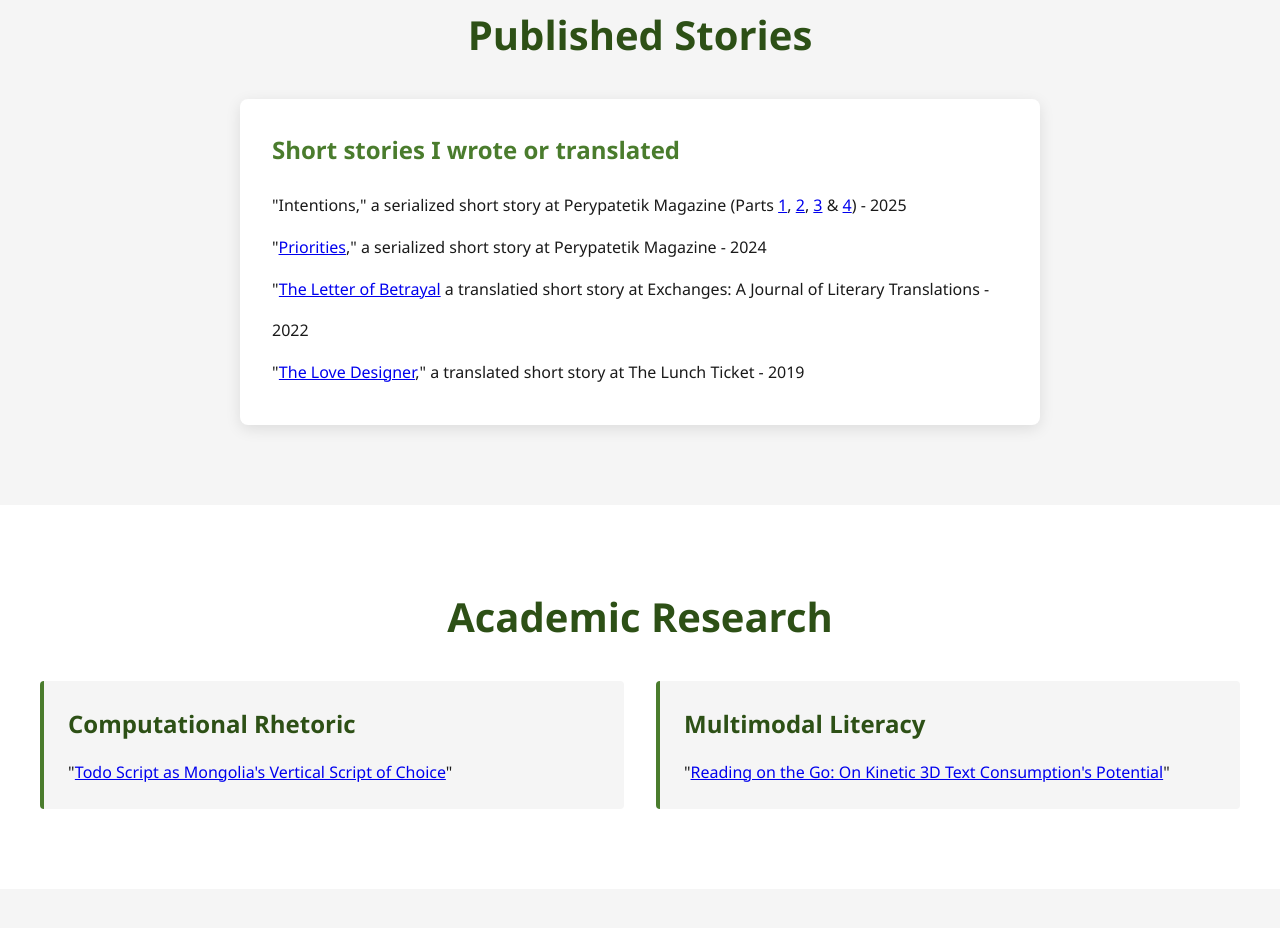
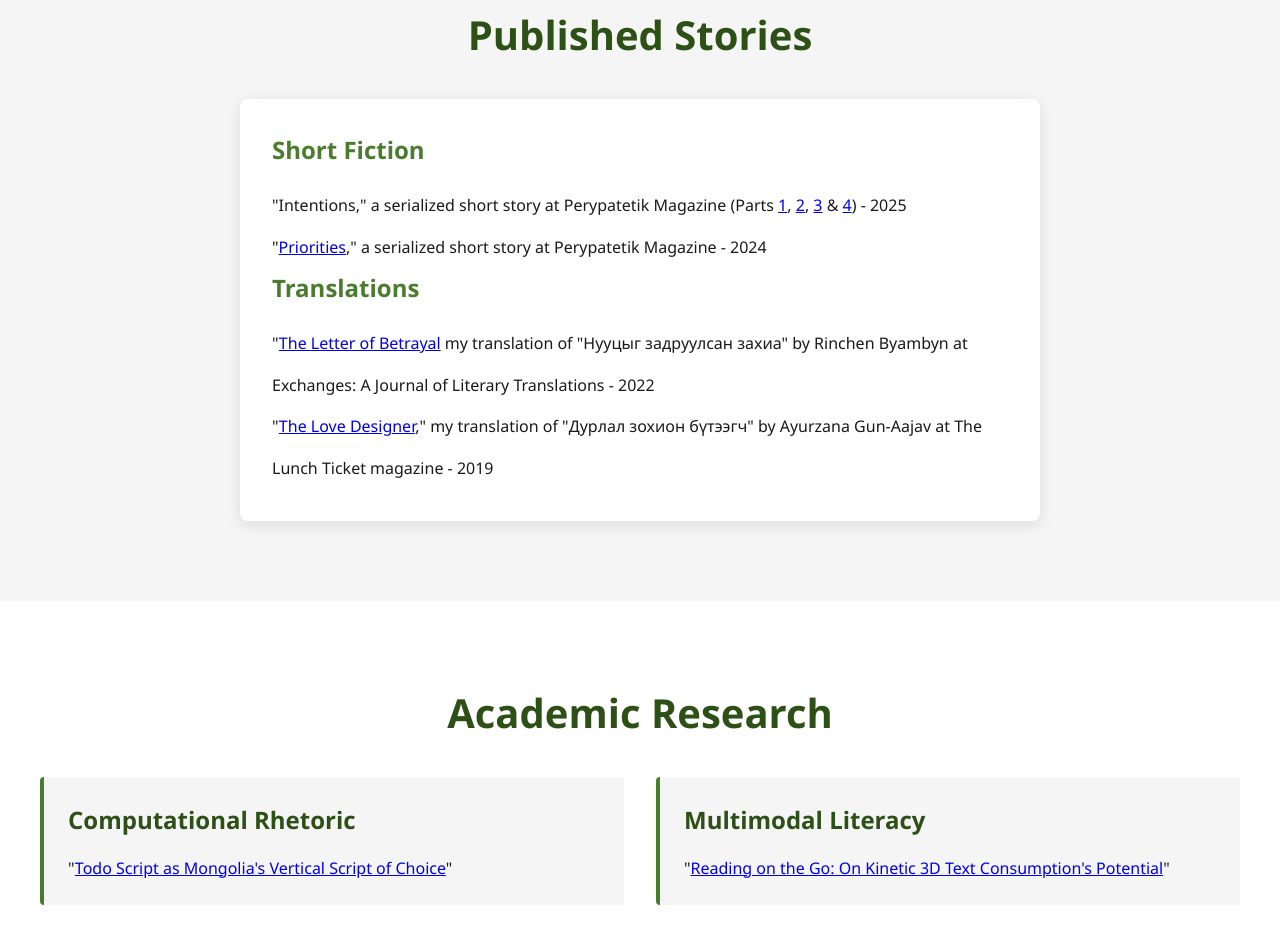
Before and after one commit to natsobaatar/natsobaatar.github.io, a plain HTML site: page index.html in a window 1280 px wide. Shown: the part 877-1805 px from the top of the page. Drawn offline with Linux system fonts and the light colour scheme.

Commit message:
Update section headings and add translations

```diff
--- a/index.html
+++ b/index.html
@@ -42,11 +42,12 @@
             <h2>Published Stories</h2>
             <div class="literary-content">
                 <div class="literary-item" id="projects">
-                    <h3>Short stories I wrote or translated</h3>
+                    <h3>Short Fiction</h3>
                     <p>"Intentions," a serialized short story at Perypatetik Magazine (Parts <a href="https://perypatetik.net/2025/07/05/meaning-mongolia-intentions-%D0%B1%D2%AF%D0%BB%D1%8D%D0%B3-1/" target="_blank">1</a>, <a href="https://perypatetik.net/2025/07/12/meaning-mongolia-intentions-%D0%B1%D2%AF%D0%BB%D1%8D%D0%B3-2/" target="_blank">2</a>, <a href="https://perypatetik.net/2025/07/19/meaning-mongolia-intentions-%D0%B1%D2%AF%D0%BB%D1%8D%D0%B3-3/" target="_blank">3</a> & <a href="https://perypatetik.net/2025/07/26/meaning-mongolia-intentions-%D0%B1%D2%AF%D0%BB%D1%8D%D0%B3-4/" target="_blank">4</a>) - 2025</p>
                     <p>"<a href="https://perypatetik.net/priorities-narantsogt-natso-baatarkhuu/" target="_blank">Priorities</a>," a serialized short story at Perypatetik Magazine - 2024 </p>
-                    <p>"<a href="https://wayback.archive-it.org/824/20240707125456/https://exchanges.uiowa.edu/issues/see/the-letter-of-betrayal/" target=_blank">The Letter of Betrayal</a> a translatied short story at Exchanges: A Journal of Literary Translations - 2022</p>
-                    <p>"<a href="https://lunchticket.org/the-love-designer/" target="_blank">The Love Designer</a>," a translated short story at The Lunch Ticket - 2019</p>
+                    <h3>Translations</h3>
+                    <p>"<a href="https://wayback.archive-it.org/824/20240707125456/https://exchanges.uiowa.edu/issues/see/the-letter-of-betrayal/" target=_blank">The Letter of Betrayal</a> my translation of "Нууцыг задруулсан захиа" by Rinchen Byambyn at Exchanges: A Journal of Literary Translations - 2022</p>
+                    <p>"<a href="https://lunchticket.org/the-love-designer/" target="_blank">The Love Designer</a>," my translation of "Дурлал зохион бүтээгч" by Ayurzana Gun-Aajav at The Lunch Ticket magazine - 2019</p>
                 </div>
             </div>
         </div>
```
